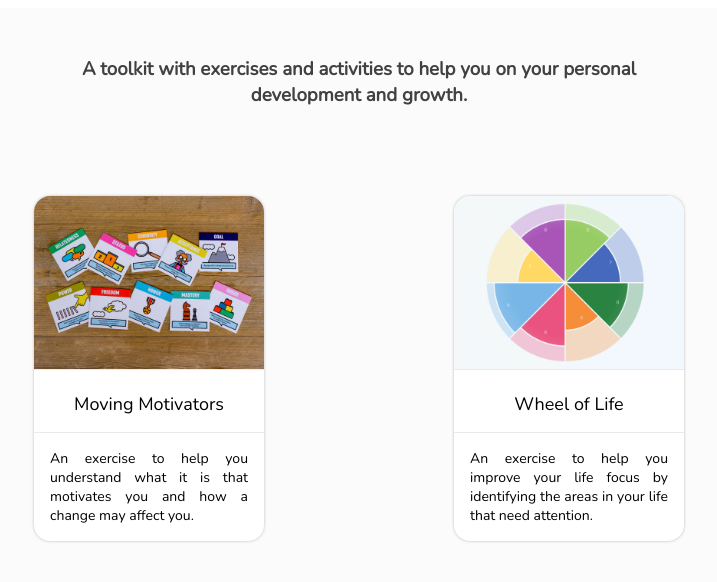
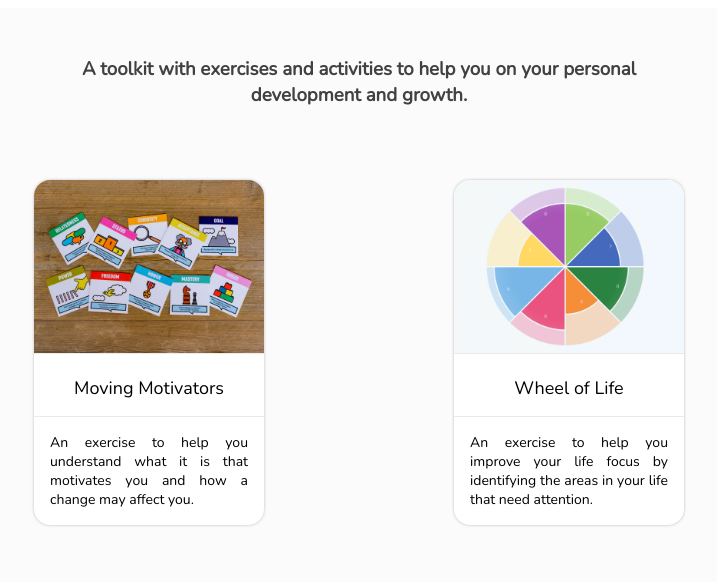
Before and after one commit to kutavi/growth-toolkit, a Gatsby site: page / in a window 1280 px wide. Shown: the whole page, without its empty margins (281-998 px from the left). Built offline with nearby package versions, Linux system fonts and the light colour scheme; Gatsby itself is replaced by a stand-in of ours.

Commit message:
fix analytics

```diff
--- a/src/components/ActivityCards/ActivityCards.module.scss
+++ b/src/components/ActivityCards/ActivityCards.module.scss
@@ -9,7 +9,7 @@ $card-radius: 16px;
   flex-wrap: wrap;
   max-width: 840px;
   margin: auto;
-  margin-top: 64px;
+  margin-top: 48px;
 }
 .card {
   box-shadow: $shadow-small;
--- a/src/components/Seo/Seo.tsx
+++ b/src/components/Seo/Seo.tsx
@@ -57,6 +57,7 @@ export const SEO = ({ title, description, image }: SEOProps) => {
       )}
 
       {seo.image && <meta name='twitter:image' content={seo.image} />}
+      <script async src="https://cdn.splitbee.io/sb.js"></script>
     </Helmet>
   );
 };
```
